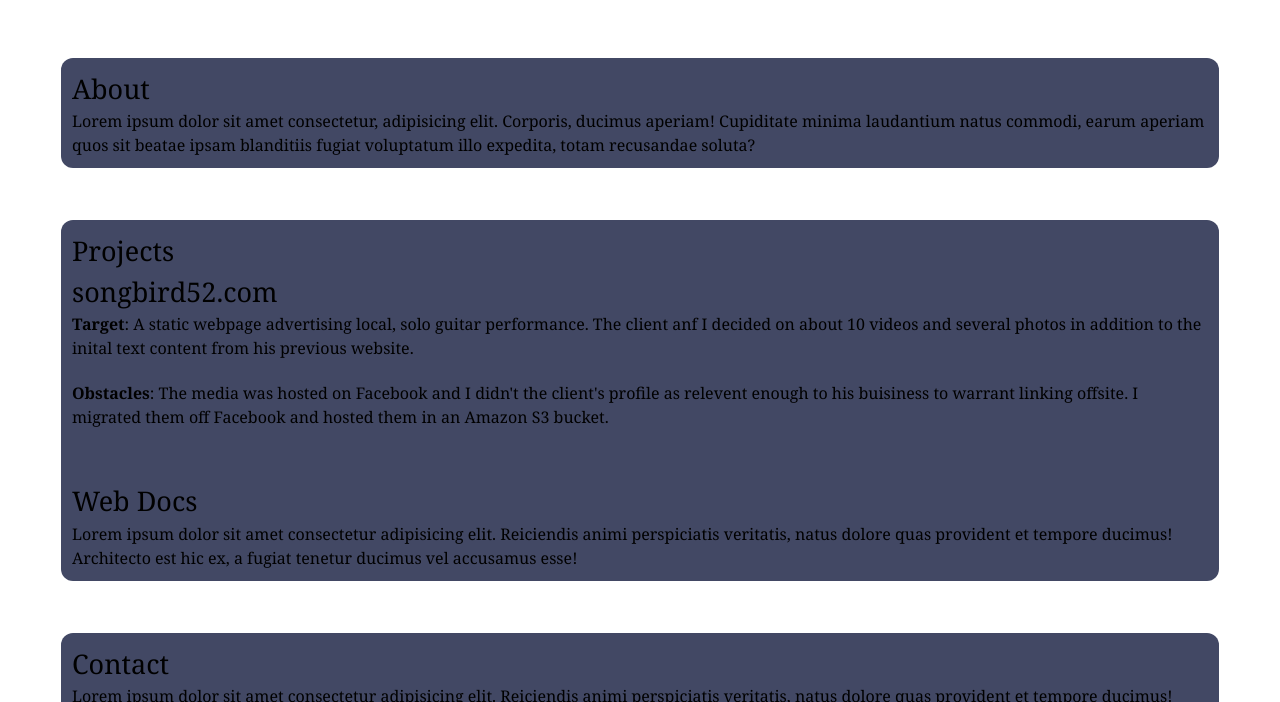
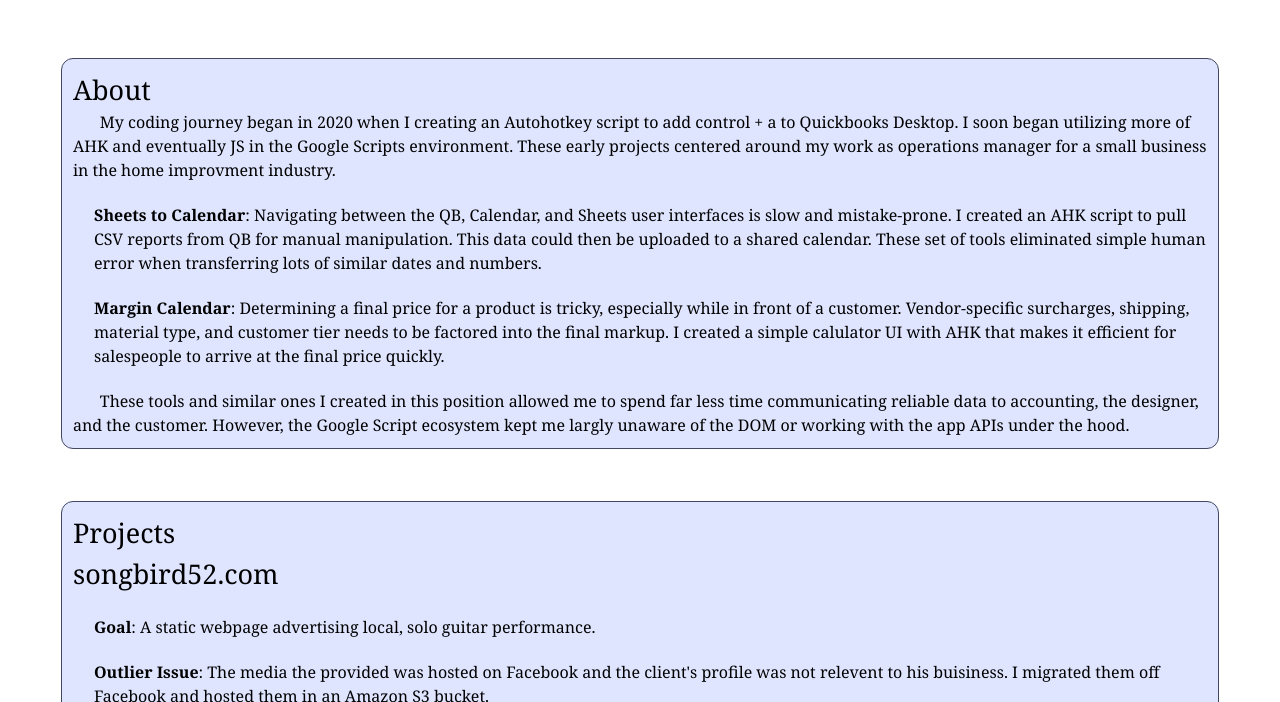
Before and after one commit to davidspiv/portfolio, a website: page dist/index.html in a window 1280 px wide. Shown: the part 98-800 px from the top of the page. Drawn offline with Linux system fonts and the light colour scheme.

Commit message:
added content to about section

```diff
--- a/dist/index.html
+++ b/dist/index.html
@@ -1,4 +1,4 @@
-<!DOCTYPE html>
+<!doctype html>
 <html lang="en">
   <head>
     <meta charset="UTF-8" />
@@ -28,10 +28,39 @@
         <section id="about">
           <h2>About</h2>
           <article class="card">
-            Lorem ipsum dolor sit amet consectetur, adipisicing elit. Corporis,
-            ducimus aperiam! Cupiditate minima laudantium natus commodi, earum
-            aperiam quos sit beatae ipsam blanditiis fugiat voluptatum illo
-            expedita, totam recusandae soluta?
+            <p>
+              My coding journey began in 2020 when I creating an Autohotkey
+              script to add control + a to Quickbooks Desktop. I soon began
+              utilizing more of AHK and eventually JS in the Google Scripts
+              environment. These early projects centered around my work as
+              operations manager for a small business in the home improvment
+              industry.
+            </p>
+            <ul>
+              <li>
+                <strong>Sheets to Calendar</strong>: Navigating between the QB,
+                Calendar, and Sheets user interfaces is slow and mistake-prone.
+                I created an AHK script to pull CSV reports from QB for manual
+                manipulation. This data could then be uploaded to a shared
+                calendar. These set of tools eliminated simple human error when
+                transferring lots of similar dates and numbers.
+              </li>
+              <li>
+                <strong>Margin Calendar</strong>: Determining a final price for
+                a product is tricky, especially while in front of a customer.
+                Vendor-specific surcharges, shipping, material type, and
+                customer tier needs to be factored into the final markup. I
+                created a simple calulator UI with AHK that makes it efficient
+                for salespeople to arrive at the final price quickly.
+              </li>
+            </ul>
+            <p>
+              These tools and similar ones I created in this position allowed me
+              to spend far less time communicating reliable data to accounting,
+              the designer, and the customer. However, the Google Script
+              ecosystem kept me largly unaware of the DOM or working with the
+              app APIs under the hood.
+            </p>
           </article>
         </section>
         <section id="projects">
@@ -40,16 +69,14 @@
             <h3><a href="songbird52.com">songbird52.com</a></h3>
             <ul>
               <li>
-                <strong>Target</strong>: A static webpage advertising local,
-                solo guitar performance. The client anf I decided on about 10
-                videos and several photos in addition to the inital text content
-                from his previous website.
+                <strong>Goal</strong>: A static webpage advertising local, solo
+                guitar performance.
               </li>
               <li>
-                <strong>Obstacles</strong>: The media was hosted on Facebook and
-                I didn't the client's profile as relevent enough to his
-                buisiness to warrant linking offsite. I migrated them off
-                Facebook and hosted them in an Amazon S3 bucket.
+                <strong>Outlier Issue</strong>: The media the provided was
+                hosted on Facebook and the client's profile was not relevent to
+                his buisiness. I migrated them off Facebook and hosted them in
+                an Amazon S3 bucket.
               </li>
             </ul>
           </article>
--- a/dist/styles.css
+++ b/dist/styles.css
@@ -40,6 +40,12 @@
     display: flex;
     flex-direction: column;
     gap: var(--gap);
+    padding-left: var(--gap);
+    margin: var(--gap) 0;
+  }
+
+  article p {
+    text-indent: 3ch;
   }
 
   .active {
@@ -82,15 +88,16 @@
     margin-bottom: var(--bigger-gap);
     padding: var(--small-gap);
     border-radius: 1.2rem;
+    margin-bottom: var(--bigger-gap);
   }
 
-  .card {
+  /* .card {
     margin-bottom: var(--bigger-gap);
   }
 
   .card:last-child {
     margin-bottom: 0;
-  }
+  } */
 
   @media (min-width: 720px) {
     #hamburger {
@@ -129,7 +136,8 @@
   }
 
   section {
-    background-color: #424864;
+    background-color: #dfe5ff;
+    border: 1.5px solid #424864;
   }
 
   button {
```
